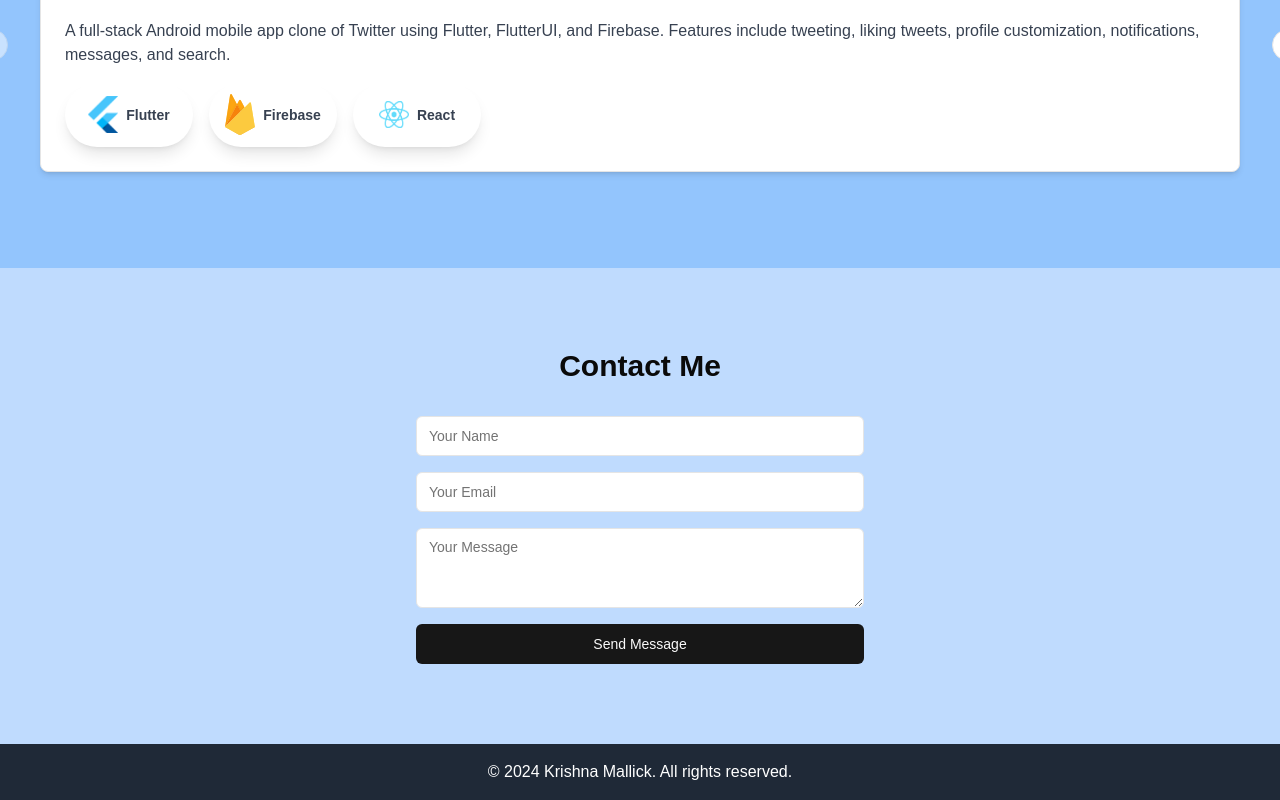
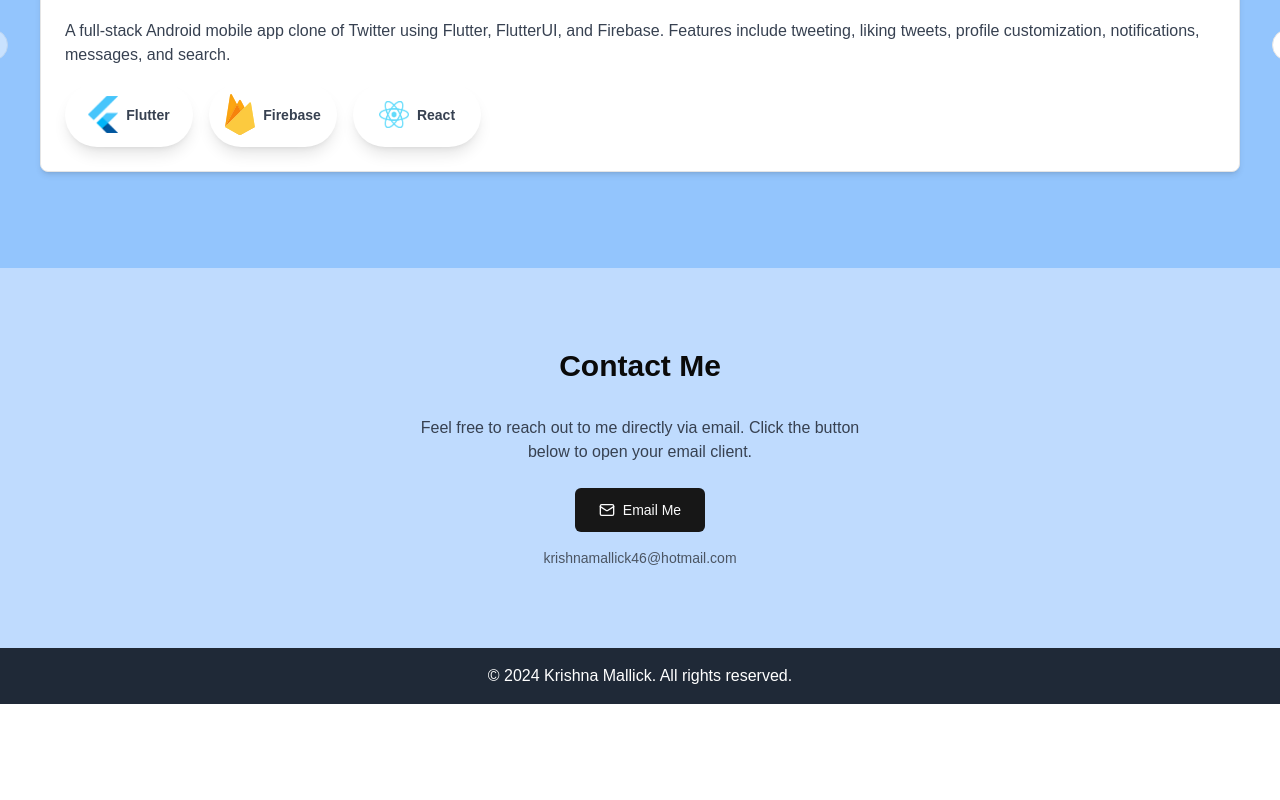
Before and after one commit to KrishnaKMA/KrishnaMallickPortfolio, a Next.js app: page / in a window 1280 px wide. Shown: the part 3965-4765 px from the top of the page. After the commit the page ends 4669 px from the top, so only its background shows below. Built offline with nearby package versions, Linux system fonts and the light colour scheme.

Commit message:
Update Contact.tsx

```diff
--- a/components/Contact.tsx
+++ b/components/Contact.tsx
@@ -1,69 +1,35 @@
-'use client'
+"use client"
 
-import { useState } from 'react'
-import { Button } from '@/components/ui/button'
-import { Input } from '@/components/ui/input'
-import { Textarea } from '@/components/ui/textarea'
+import { Button } from "@/components/ui/button"
+import { Mail } from "lucide-react"
 
 export default function Contact() {
-  const [formData, setFormData] = useState({
-    name: '',
-    email: '',
-    message: '',
-  })
+  const email = "krishnamallick46@hotmail.com"
+  const subject = "Contact from Website"
 
-  const handleChange = (e: React.ChangeEvent<HTMLInputElement | HTMLTextAreaElement>) => {
-    const { name, value } = e.target
-    setFormData(prevState => ({ ...prevState, [name]: value }))
-  }
-
-  const handleSubmit = (e: React.FormEvent) => {
-    e.preventDefault()
-    // Here you would typically send the form data to a server
-    console.log('Form submitted:', formData)
-    // Reset form after submission
-    setFormData({ name: '', email: '', message: '' })
+  const handleEmailClick = () => {
+    window.location.href = `mailto:${email}?subject=${encodeURIComponent(subject)}`
   }
 
   return (
-  <section id="contact" className="py-20 bg-blue-200">
-    <div className="container mx-auto px-6">
-      <h2 className="text-3xl font-bold text-center mb-8">Contact Me</h2>
-      <div className="max-w-md mx-auto">
-        <form onSubmit={handleSubmit} className="space-y-4">
-          <div>
-            <Input
-              type="text"
-              name="name"
-              placeholder="Your Name"
-              value={formData.name}
-              onChange={handleChange}
-              required
-            />
-          </div>
-          <div>
-            <Input
-              type="email"
-              name="email"
-              placeholder="Your Email"
-              value={formData.email}
-              onChange={handleChange}
-              required
-            />
-          </div>
-          <div>
-            <Textarea
-              name="message"
-              placeholder="Your Message"
-              value={formData.message}
-              onChange={handleChange}
-              required
-            />
-          </div>
-          <Button type="submit" className="w-full">Send Message</Button>
-        </form>
+    <section id="contact" className="py-20 bg-blue-200">
+      <div className="container mx-auto px-6 text-center">
+        <h2 className="text-3xl font-bold mb-8">Contact Me</h2>
+        <div className="max-w-md mx-auto">
+          <p className="mb-6 text-gray-700">
+            Feel free to reach out to me directly via email. Click the button below to open your email client.
+          </p>
+          <Button
+            onClick={handleEmailClick}
+            className="px-6 py-3 flex items-center justify-center gap-2 mx-auto"
+            size="lg"
+          >
+            <Mail className="h-5 w-5" />
+            Email Me
+          </Button>
+          <p className="mt-4 text-sm text-gray-600">{email}</p>
+        </div>
       </div>
-    </div>
-  </section>
-)
+    </section>
+  )
 }
```
